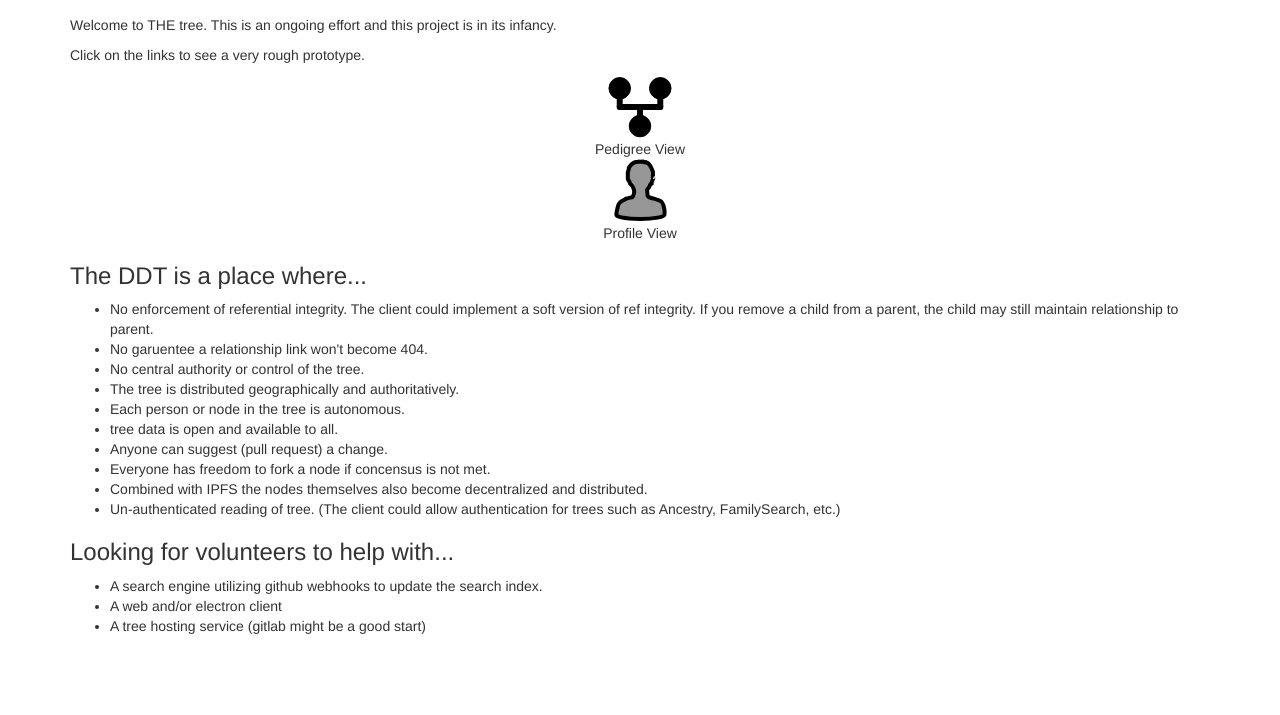
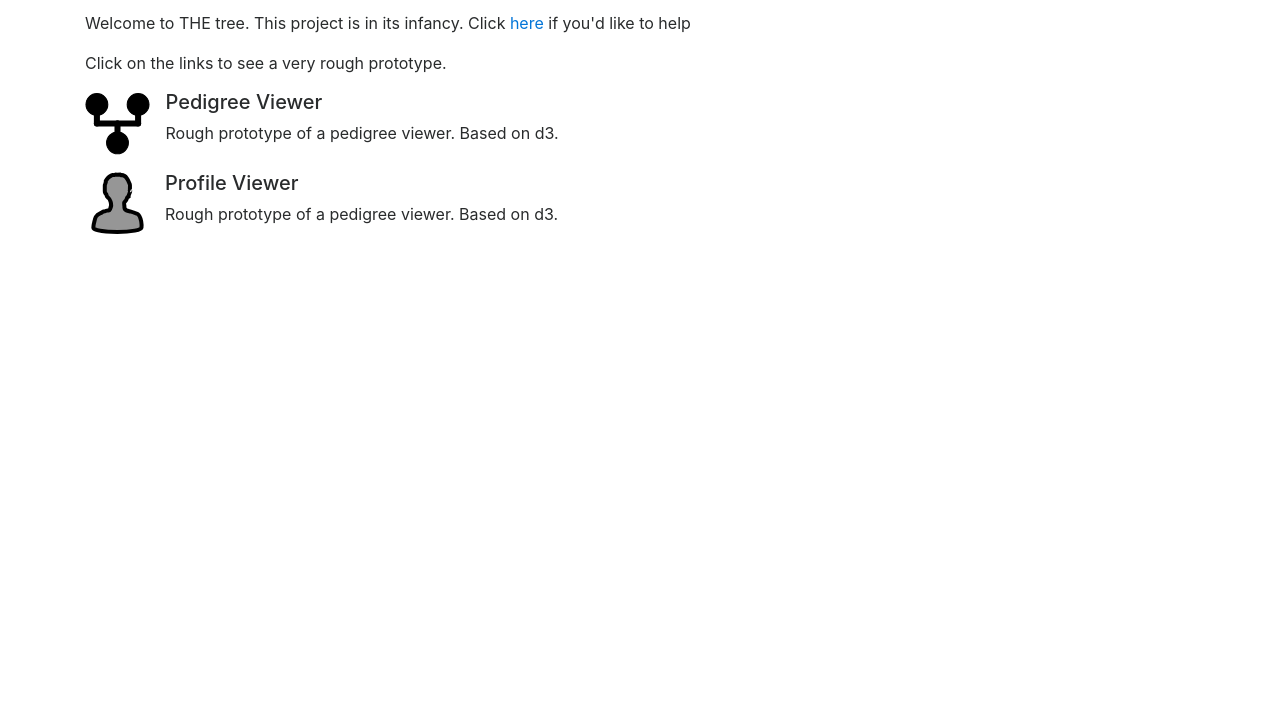
Before and after one commit to DecentralizedGenealogy/webclient, a plain HTML site: page webclient/index.html in a window 1280 px wide. Shown: the part 85-800 px from the top of the page. Drawn offline with nearby package versions, Linux system fonts and the light colour scheme.

Commit message:
Updated readme and index.html

```diff
--- a/webclient/index.html
+++ b/webclient/index.html
@@ -6,48 +6,33 @@
   <title>Decentralized Distributed Tree</title>
   <meta name="description" content="">
   <meta name="viewport" content="width=device-width, initial-scale=1">
-  <link rel="stylesheet" href="https://maxcdn.bootstrapcdn.com/bootstrap/3.3.6/css/bootstrap.min.css">
+  <link rel="stylesheet" href="https://maxcdn.bootstrapcdn.com/bootstrap/4.0.0-alpha.6/css/bootstrap.min.css" integrity="sha384-rwoIResjU2yc3z8GV/NPeZWAv56rSmLldC3R/AZzGRnGxQQKnKkoFVhFQhNUwEyJ" crossorigin="anonymous">
   <link rel="stylesheet" href="css/tree.css">
 </head>
 <body>
   <div class="container">
     <h2 class="title"><img src="images/logo.png"> Decentralized Distributed Tree</h2>
     <hr class="hr">
-    <p>Welcome to THE tree. This is an ongoing effort and this project is in its infancy.</p>
+    <p>Welcome to THE tree. This project is in its infancy. Click <a href="https://github.com/misbach/DecentralizedDistributedGenealogy">here</a> if you'd like to help</p>
     <p>Click on the links to see a very rough prototype.</p>
 
-    <center>
-			<div>
-				<a href="tree.html"><img src="images/tree.svg" width="64px"></a>
-				<div>Pedigree View</div>
-			</div>
-			<div>
-				<a href="person.html"><img src="images/unknown.svg" width="64px"></a>
-				<div>Profile View</div>
-			</div>
-		</center>
+		<div class="media">
+		  <a href="tree.html"><img class="d-flex mr-3" src="images/tree.svg" alt="tree"></a>
+		  <div class="media-body">
+		    <h5 class="mt-0">Pedigree Viewer</h5>
+		    Rough prototype of a pedigree viewer. Based on d3.
+		  </div>
+		</div>
 
+		<p></p>
 
-    <h3>The DDT is a place where...</h3>
-    <ul>
-    	<li>No enforcement of referential integrity. The client could implement a soft version of ref integrity. If you remove a child from a parent, the child may still maintain relationship to parent.</li>
-    	<li>No garuentee a relationship link won't become 404.</li>
-    	<li>No central authority or control of the tree.</li>
-    	<li>The tree is distributed geographically and authoritatively.</li>
-    	<li>Each person or node in the tree is autonomous.</li>
-    	<li>tree data is open and available to all.</li>
-    	<li>Anyone can suggest (pull request) a change.</li>
-    	<li>Everyone has freedom to fork a node if concensus is not met.</li>
-    	<li>Combined with IPFS the nodes themselves also become decentralized and distributed.</li>
-    	<li>Un-authenticated reading of tree. (The client could allow authentication for trees such as Ancestry, FamilySearch, etc.)</li>
-    </ul>
-
-    <h3>Looking for volunteers to help with...</h3>
-    <ul>
-    	<li>A search engine utilizing github webhooks to update the search index.</li>
-    	<li>A web and/or electron client</li>
-    	<li>A tree hosting service (gitlab might be a good start)</li>
-    </ul>
+		<div class="media">
+		  <a href="person.html"><img class="d-flex mr-3" src="images/unknown.svg" alt="tree"></a>
+		  <div class="media-body">
+		    <h5 class="mt-0">Profile Viewer</h5>
+		    Rough prototype of a pedigree viewer. Based on d3.
+		  </div>
+		</div>
 
   </div>
 </body>
```
